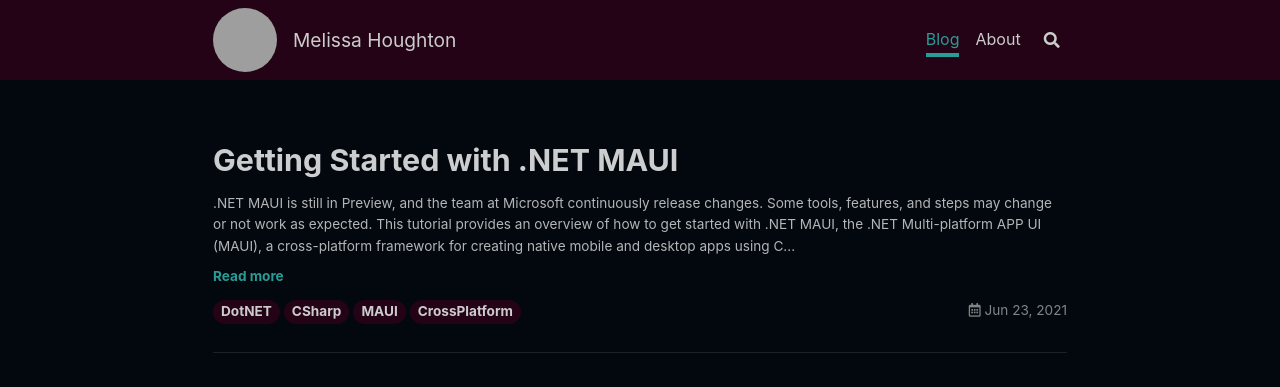
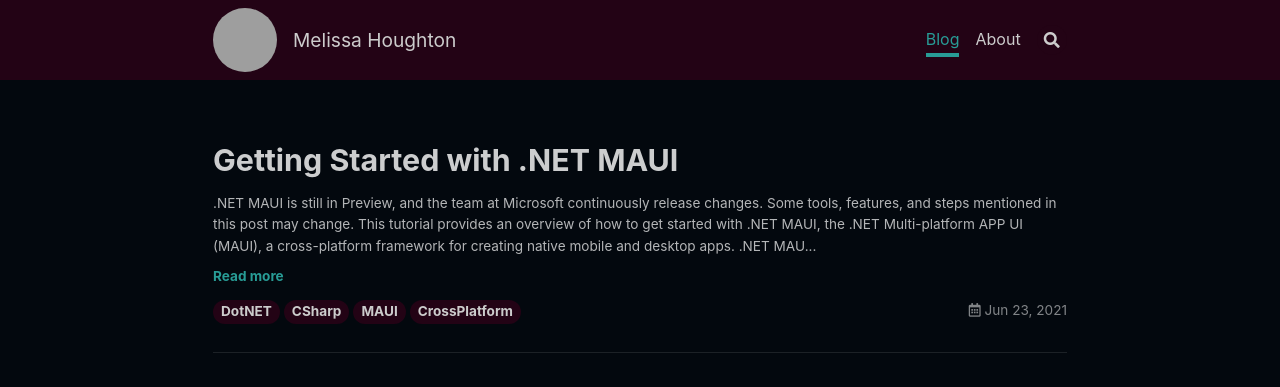
Before and after one commit to melissahoughton/melissahoughton.github.io, a Jekyll site: the page built from index.html, in a window 1280 px wide. Shown: the top 387 px of the page. Built offline with Jekyll 4.4.1, drawn with Linux system fonts in a browser that asks for light colours; nearby versions of some CDN libraries; the list of posts is cut into pages by our own code; part of the change alters nothing that is shown; grey boxes are pictures that could not be loaded.

Commit message:
Add C# section, post cleanup

````diff
--- a/_posts/2021-06-23-getting-started-maui.md
+++ b/_posts/2021-06-23-getting-started-maui.md
@@ -6,9 +6,10 @@ key: getting-started-maui
 canonical:
 ---
 
-> <i class="fas fa-exclamation-circle"></i> .NET MAUI is still in Preview, and the team at Microsoft continuously release changes. Some tools, features, and steps may change or not work as expected.
+<i class="fas fa-exclamation-circle"></i> .NET MAUI is still in Preview, and the team at Microsoft continuously release changes. Some tools, features, and steps mentioned in this post may change.
+{:.warning}
 
-This tutorial provides an overview of how to get started with [.NET MAUI](https://github.com/dotnet/maui), the .NET Multi-platform APP UI (MAUI), a cross-platform framework for creating native mobile and desktop apps using C# and XAML. .NET MAUI is the evolution of Xamarin.Forms and currently available in [Preview 5](https://devblogs.microsoft.com/dotnet/announcing-net-maui-preview-5/).
+This tutorial provides an overview of how to get started with [.NET MAUI](https://github.com/dotnet/maui), the .NET Multi-platform APP UI (MAUI), a cross-platform framework for creating native mobile and desktop apps. .NET MAUI is the evolution of Xamarin.Forms and currently available in [Preview 5](https://devblogs.microsoft.com/dotnet/announcing-net-maui-preview-5/).
 
 To find out more about what is .NET MAUI and how it came to be, I recommend reading my blog post [Aloha! Welcome to .NET MAUI](https://melissahoughton.dev/2021/06/13/aloha-maui.html) before continuing with this tutorial.
 
@@ -16,7 +17,7 @@ We will cover:
 
 - Setting up your environment
 - Creating your first .NET MAUI application
-- Adding a feature to the application
+- Writing in C# vs XAML
 
 ## Environment Setup
 
@@ -59,7 +60,7 @@ Once you have installed all that and the `maui-check` succeeds, you are ready to
 
 This guide will use Visual Studio to create our first .NET MAUI application. However, you can also create a new .NET MAUI application from the command line.
 
-In Visual Studio 16.11 Preview 2, select `Create a new project`, then search for `MAUI` or choose `Project Type > MAUI` from the dropdown.
+In Visual Studio 16.11 Preview 2, select `Create a new project`, search for `MAUI` or choose `Project Type > MAUI` from the dropdown.
 
 ![Create project](https://melissadevstorage.blob.core.windows.net/melissadevblob/maui/new-project.png)
 
@@ -80,7 +81,8 @@ The application is a simple Hello World counter app with a button to increase th
 
 Congratulations! You have created and run your first .NET MAUI application!
 
-> <i class="fas fa-exclamation-circle"></i> At the time of writing, there are a few bugs in the layout of the template application. [(issue #1382)](https://github.com/dotnet/maui/issues/1382)
+<i class="fas fa-exclamation-circle"></i> At the time of writing, there are a few bugs in the layout of the template application. [(issue #1382)](https://github.com/dotnet/maui/issues/1382)
+{:.warning}
 
 ### Fix the layout issues
 
@@ -89,9 +91,9 @@ The two issues in the template application are:
 - Image does not show
 - Numbers with multiple digits are cut off at the first digit
 
-To fix this, we can change the layout from the `StackLayout` to a `VerticalStackLayout`, newly introduced in .NET MAUI and remove each `Grid.Row`.
+To fix this, we can change the layout from the `StackLayout` in  `MainPage.xaml` to a `VerticalStackLayout`, newly introduced in .NET MAUI and remove each `Grid.Row`.
 
-Checkout this [commit](https://github.com/melissahoughton/GettingStartedMaui/commit/969e1b9946a0b3460348b0774444f26997c2a2cf) on my github for the full details of the change.
+See this [commit](https://github.com/melissahoughton/GettingStartedMaui/commit/969e1b9946a0b3460348b0774444f26997c2a2cf) on my github for the full details of the change.
 
 ### Troubleshooting
 
@@ -105,10 +107,143 @@ To fix this, disable XAML Hot Reload in Visual Studio, follow the instructions i
 
 See the Microsoft documentation here: <https://github.com/dotnet/core/blob/main/release-notes/6.0/known-issues.md#preview-5>
 
-I expect the team will continue to work through all the [issues](https://github.com/dotnet/maui/issues) leading up to General Availablity in November.
+I expect the team will continue to work through all the [issues](https://github.com/dotnet/maui/issues) leading up to General Availability in November.
 
-## Adding a Feature
+## Using C# instead of XAML
 
-Let's add our first feature.
+As a C# developer with little experience using Xamarin and XAML, I am most excited about the ability to define pages in .NET MAUI applications using C#. The existing examples and templates get you started using the traditional XAML based approach, carried over from Xamarin.Forms. In Xamarin.Forms, XAML is used to define the visual contents and works with a C# code-behind file. In .NET MAUI, you now have the option of using fluent C# or XAML to define the visual contents of a page.
 
-// TODO
+To translate the template from XAML to C#, follow the steps below or get the complete source code from my GitHub: <https://github.com/melissahoughton/GettingStartedMaui>
+
+### Steps
+
+To use fluent C# to define the UI of the template .NET MAUI app, we will change:
+
+- App
+- MainPage
+- Startup
+
+_Note: The two projects in the template (.NET MAUI and WinUI) share the App, MainPage, and Startup files. Any changes will automatically be reflected across both._
+
+1. Delete `App.xaml` and the code-behind `App.xaml.cs`
+
+    _Note: In Visual Studio, the code-behind file is nested under the `App.xaml`. Deleting a XAML file in Visual Studio automatically deletes the associated code-behind._
+
+2. Create a new class called `App.cs` with the below content
+
+    ```csharp
+    using Microsoft.Maui;
+    using Microsoft.Maui.Controls;
+    using Microsoft.Maui.Graphics;
+    using System.Collections.Generic;
+
+    namespace GettingStartedMaui
+    {
+        public class App : IApplication
+        {
+            List<IWindow> _windows = new List<IWindow>();
+            public IReadOnlyList<IWindow> Windows => _windows.AsReadOnly();
+
+            public App(IImageSourceServiceConfiguration imageConfig)
+            {
+                imageConfig.SetImageDirectory("Assets");
+            }
+
+            public IWindow CreateWindow(IActivationState activationState)
+            {
+                var window = new Window(new MainPage());
+                _windows.Add(window);
+                return window;
+            }
+        }
+    }
+    ```
+
+3. Add the Extension Service Provider Factory to the app configuration in `Startup.cs` to enable dependency injection for the `ImageSourceServiceConfiguration` used in the step above.
+
+    ```C#
+    appBuilder.UseMicrosoftExtensionsServiceProviderFactory();
+    ```
+
+4. Delete `MainPage.xaml` and the code-behind `MainPage.xaml.cs`
+
+5. Create a new class called `MainPage.cs` with the below content
+
+    ```csharp
+    using Microsoft.Maui;
+    using Microsoft.Maui.Controls;
+    using Microsoft.Maui.Graphics;
+
+    namespace GettingStartedMaui
+    {
+        public partial class MainPage : ContentPage
+        {
+            public MainPage()
+            {
+                BackgroundColor = Color.FromArgb("#512bdf");
+
+                var verticalStack = new VerticalStackLayout() { Spacing = 20 };
+
+                verticalStack.Add(new Label
+                {
+                    Text = "Hello, World!",
+                    FontSize = 32,
+                    HorizontalOptions = LayoutOptions.CenterAndExpand,
+                    TextColor = Colors.White
+                });
+                SemanticProperties.SetHeadingLevel((BindableObject)verticalStack.Children[verticalStack.Children.Count - 1], SemanticHeadingLevel.Level1);
+
+                verticalStack.Add(new Label
+                {
+                    Text = "Welcome to .NET Multi-platform App UI",
+                    FontSize = 16,
+                    HorizontalOptions = LayoutOptions.Center,
+                    TextColor = Colors.White
+                });
+
+                var counterLabel = new Label
+                {
+                    Text = "Current count: 0",
+                    FontSize = 18,
+                    FontAttributes = FontAttributes.Bold,
+                    HorizontalOptions = LayoutOptions.Center,
+                    TextColor = Colors.White
+                };
+
+                var button = new Button
+                {
+                    Text = "Click me",
+                    HorizontalOptions = LayoutOptions.Center,
+                    TextColor = Colors.White,
+                    BackgroundColor = Color.FromArgb("#2b0b98"),
+                    Padding = new Thickness(14, 10)
+                };
+
+                var count = 0;
+                button.Clicked += (sender, args) =>
+                {
+                    count++;
+                    counterLabel.Text = $"Current count: {count}";
+                };
+
+                verticalStack.Add(counterLabel);
+                verticalStack.Add(button);
+                verticalStack.Add(new Image { Source = "dotnet_bot.png", WidthRequest = 300, HorizontalOptions = LayoutOptions.Center });
+
+                Content = new ScrollView
+                {
+                    Padding = 30,
+                    Content = verticalStack
+                };
+            }
+        }
+    }
+    ```
+
+6. Clean and rebuild the project
+
+You now are using fluent C# with your .NET MAUI application!
+
+Take a look at the [.NET MAUI GitHub](https://github.com/dotnet/maui) for future updates and news on what is next with .NET MAUI. *Mahalo!*
+
+---
````
Also changed, not shown: _posts/2021-06-13-aloha-maui.md (+2 -0 lines).
